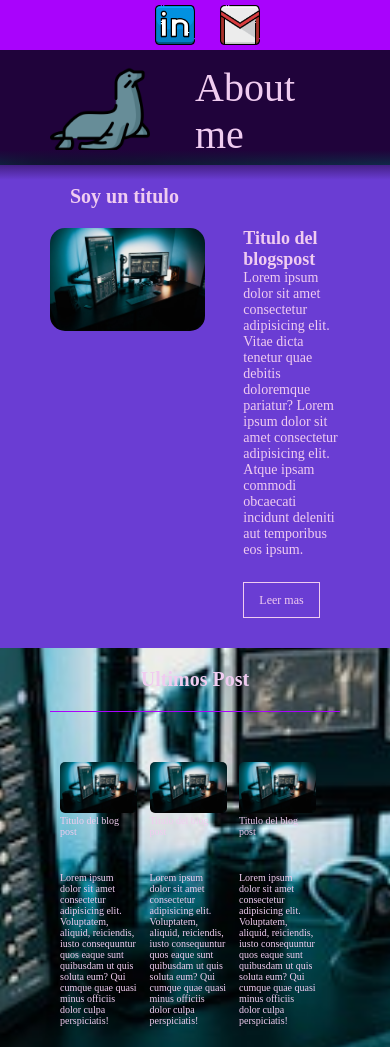
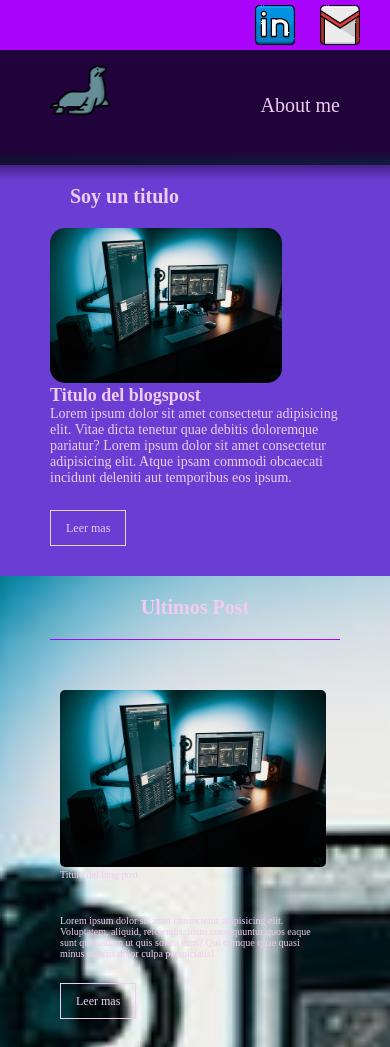
Before and after one commit to kloberdanz/kloberdanz, a plain HTML site: page blogs/index.html in a window 390 px wide. Shown: the top 1047 px of the page. Drawn offline with Linux system fonts and the light colour scheme; files whose address does not match are found by name.

Commit message:
mediaqueries and blog fix

```diff
--- a/asset/media-queries.css
+++ b/asset/media-queries.css
@@ -0,0 +1,41 @@
+@media (max-width: 900px){
+    .blogs-main-new{
+        grid-template-columns: 1fr;
+        grid-template-rows: 3;
+    }
+    .blogs-news-img-container{
+        grid-row: 2;
+    }
+    .blogs-news-info-container{
+        grid-column: 1;
+        grid-row: 3;
+    }
+    .blogs-posts-container .post-container{
+        max-width: 45%;
+    }
+    nav .profile-link{
+        font-size: 3rem;
+    }
+    nav .nav-logo-container img {
+        max-width: 70px;
+    }
+    header .header-icons-container .icons {
+        width: 200px;
+    }
+    .contact-main-container {
+        grid-template-rows: 2;
+        grid-template-columns: 1fr;
+        font-size: 15px;
+    }
+}
+@media (max-width: 600px){
+    .blogs-posts-container .post-container{
+        max-width: 95%;
+    }
+    nav .profile-link{
+        font-size: 2rem;
+    }
+    nav .nav-logo-container img {
+        max-width: 60px;
+    }
+}
```
Also changed, not shown: blog/index.html (+2 -2 lines).
